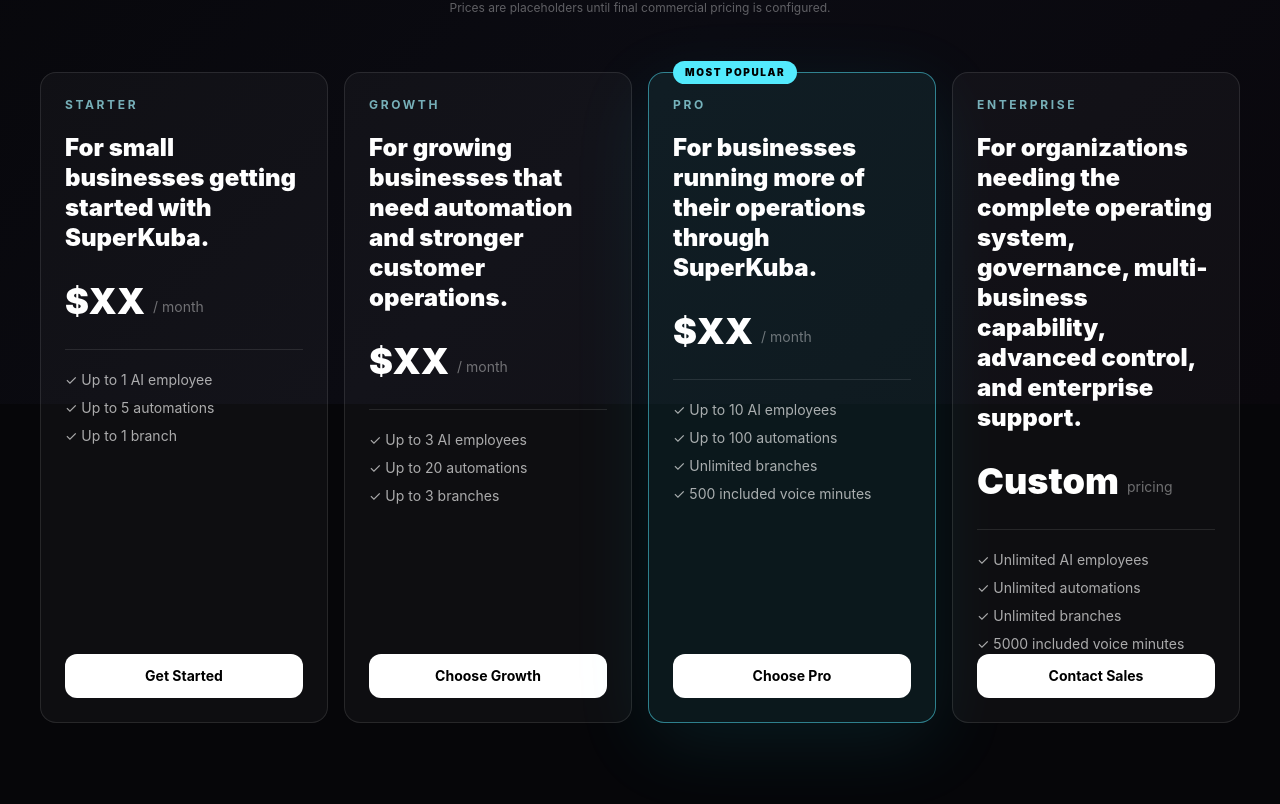
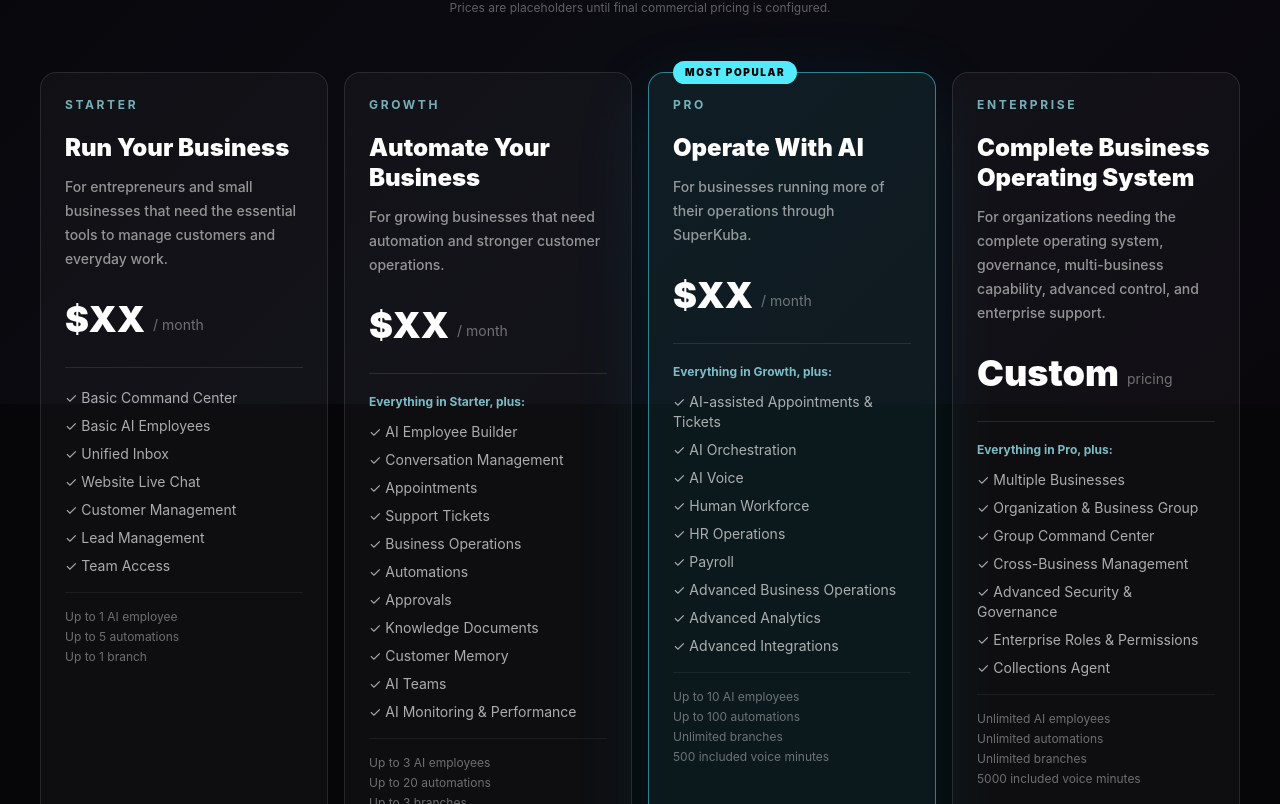
Before and after one commit to billygomez007/kuba-web, a Next.js app: page /pricing in a window 1280 px wide. Shown: the part 396-1200 px from the top of the page. Built offline with nearby package versions, Linux system fonts and the light colour scheme.

Commit message:
Simplify SuperKuba four-tier pricing presentation

```diff
--- a/app/pricing/page.tsx
+++ b/app/pricing/page.tsx
@@ -17,11 +17,11 @@
     "Compare SuperKuba Starter, Growth, Pro, and Enterprise plans and the capabilities included in each operating level.",
 };
 
-const pricingCopy: Record<PlanId, { price: string; billingLabel: string; description: string; cta: string; recommended?: boolean }> = {
-  starter: { price: "$XX", billingLabel: "/ month", description: "For small businesses getting started with SuperKuba.", cta: "Get Started" },
-  growth: { price: "$XX", billingLabel: "/ month", description: "For growing businesses that need automation and stronger customer operations.", cta: "Choose Growth" },
-  pro: { price: "$XX", billingLabel: "/ month", description: "For businesses running more of their operations through SuperKuba.", cta: "Choose Pro", recommended: true },
-  enterprise: { price: "Custom", billingLabel: "pricing", description: "For organizations needing the complete operating system, governance, multi-business capability, advanced control, and enterprise support.", cta: "Contact Sales" },
+const pricingCopy: Record<PlanId, { price: string; billingLabel: string; tagline: string; positioning: string; cta: string; recommended?: boolean }> = {
+  starter: { price: "$XX", billingLabel: "/ month", tagline: "Run Your Business", positioning: "For entrepreneurs and small businesses that need the essential tools to manage customers and everyday work.", cta: "Get Started" },
+  growth: { price: "$XX", billingLabel: "/ month", tagline: "Automate Your Business", positioning: "For growing businesses that need automation and stronger customer operations.", cta: "Choose Growth" },
+  pro: { price: "$XX", billingLabel: "/ month", tagline: "Operate With AI", positioning: "For businesses running more of their operations through SuperKuba.", cta: "Choose Pro", recommended: true },
+  enterprise: { price: "Custom", billingLabel: "pricing", tagline: "Complete Business Operating System", positioning: "For organizations needing the complete operating system, governance, multi-business capability, advanced control, and enterprise support.", cta: "Contact Sales" },
 };
 
 const categoryLabels: Record<string, string> = {
@@ -114,6 +114,56 @@
   "command_center.basic", "ai_workforce.core", "ai_workforce.builder", "ai_workforce.teams", "ai_workforce.deployment", "ai_workforce.orchestration", "ai_workforce.monitoring", "ai_workforce.performance", "ai_workforce.voice", "ai_workforce.simulator", "ai_workforce.marketplace", "human_workforce.core", "human_workforce.hr", "human_workforce.attendance", "human_workforce.leave", "human_workforce.payroll", "human_workforce.teams", "customer_ops.core", "customer_ops.inbox", "customer_ops.customers", "customer_ops.leads", "customer_ops.conversations", "customer_ops.followups", "customer_ops.handoffs", "customer_ops.appointments", "customer_ops.tickets", "customer_ops.ai_assist", "business_ops.core", "business_ops.tasks", "business_ops.approvals", "business_ops.automations", "business_ops.workflows", "business_ops.documents", "business_ops.alerts", "intelligence.basic", "intelligence.advanced", "intelligence.sales", "intelligence.customer", "intelligence.ai_workforce", "intelligence.human_workforce", "intelligence.operations", "intelligence.reports", "integrations.core", "integrations.communication", "integrations.social", "integrations.calendar", "integrations.payments", "integrations.accounting", "integrations.crm", "integrations.external_apps", "integrations.developer_api", "business_brain.core", "business_brain.sources", "business_brain.documents", "business_brain.memory", "business_brain.instructions", "business_brain.management", "admin.team_staff", "admin.billing",
 ]);
 
+const cardPresentation: Partial<Record<Capability, { label: string; tier: PlanId }>> = {
+  "command_center.basic": { label: "Basic Command Center", tier: "starter" },
+  "ai_workforce.core": { label: "Basic AI Employees", tier: "starter" },
+  "customer_ops.inbox": { label: "Unified Inbox", tier: "starter" },
+  "integrations.communication": { label: "Website Live Chat", tier: "starter" },
+  "customer_ops.customers": { label: "Customer Management", tier: "starter" },
+  "customer_ops.leads": { label: "Lead Management", tier: "starter" },
+  "business_ops.tasks": { label: "Tasks", tier: "starter" },
+  "admin.team_staff": { label: "Team Access", tier: "starter" },
+  "intelligence.basic": { label: "Basic Reporting", tier: "starter" },
+  "ai_workforce.builder": { label: "AI Employee Builder", tier: "growth" },
+  "customer_ops.conversations": { label: "Conversation Management", tier: "growth" },
+  "customer_ops.appointments": { label: "Appointments", tier: "growth" },
+  "customer_ops.tickets": { label: "Support Tickets", tier: "growth" },
+  "business_ops.core": { label: "Business Operations", tier: "growth" },
+  "business_ops.automations": { label: "Automations", tier: "growth" },
+  "business_ops.approvals": { label: "Approvals", tier: "growth" },
+  "business_brain.documents": { label: "Knowledge Documents", tier: "growth" },
+  "business_brain.memory": { label: "Customer Memory", tier: "growth" },
+  "ai_workforce.teams": { label: "AI Teams", tier: "growth" },
+  "customer_ops.ai_assist": { label: "AI-assisted Appointments & Tickets", tier: "pro" },
+  "ai_workforce.orchestration": { label: "AI Orchestration", tier: "pro" },
+  "ai_workforce.voice": { label: "AI Voice", tier: "pro" },
+  "ai_workforce.monitoring": { label: "AI Monitoring & Performance", tier: "growth" },
+  "human_workforce.core": { label: "Human Workforce", tier: "pro" },
+  "human_workforce.hr": { label: "HR Operations", tier: "pro" },
+  "human_workforce.payroll": { label: "Payroll", tier: "pro" },
+  "business_ops.workflows": { label: "Advanced Business Operations", tier: "pro" },
+  "intelligence.advanced": { label: "Advanced Analytics", tier: "pro" },
+  "integrations.external_apps": { label: "Advanced Integrations", tier: "pro" },
+  "enterprise.multi_business": { label: "Multiple Businesses", tier: "enterprise" },
+  "enterprise.organization": { label: "Organization & Business Group", tier: "enterprise" },
+  "enterprise.group_command_center": { label: "Group Command Center", tier: "enterprise" },
+  "enterprise.cross_business_analytics": { label: "Cross-Business Management", tier: "enterprise" },
+  "enterprise.advanced_governance": { label: "Advanced Security & Governance", tier: "enterprise" },
+  "admin.roles_permissions": { label: "Enterprise Roles & Permissions", tier: "enterprise" },
+  "integrations.developer_api": { label: "Developer API & API Keys", tier: "enterprise" },
+  "ai_workforce.collections": { label: "Collections Agent", tier: "enterprise" },
+};
+
+const cardFeatureOrder = Object.entries(cardPresentation) as Array<[Capability, { label: string; tier: PlanId }]>;
+
+function cardFeatures(plan: typeof planDefinitions[number]) {
+  const planIndex = planOrder.indexOf(plan.id);
+  const previousPlan = planDefinitions[planIndex - 1];
+  return cardFeatureOrder
+    .filter(([capability, presentation]) => plan.capabilities.includes(capability) && presentation.tier === plan.id && (!previousPlan || !previousPlan.capabilities.includes(capability)))
+    .map(([, presentation]) => presentation);
+}
+
 function labelFor(capability: Capability) {
   return capabilityLabels[capability] || capability.split(".").at(-1)?.replaceAll("_", " ") || capability;
 }
@@ -157,13 +207,20 @@
           {planOrder.map((planId) => {
             const plan = planDefinitions.find((item) => item.id === planId)!;
             const copy = pricingCopy[planId];
+            const features = cardFeatures(plan);
+            const previousPlan = planOrder[planOrder.indexOf(planId) - 1];
             return (
               <article key={planId} className={`relative flex flex-col rounded-2xl border p-6 ${copy.recommended ? "border-cyan-300/50 bg-cyan-300/[0.08] shadow-[0_20px_80px_rgba(34,211,238,0.1)]" : "border-white/10 bg-white/[0.035]"}`}>
                 {copy.recommended && <span className="absolute -top-3 left-6 rounded-full bg-cyan-300 px-3 py-1 text-[10px] font-black uppercase tracking-[0.16em] text-black">Most popular</span>}
                 <p className="text-xs font-bold uppercase tracking-[0.22em] text-cyan-200/70">{plan.name}</p>
-                <h2 className="mt-5 min-h-16 text-2xl font-black leading-tight">{copy.description}</h2>
+                <p className="mt-5 text-2xl font-black leading-tight">{copy.tagline}</p>
+                <h2 className="mt-3 min-h-14 text-sm font-medium leading-6 text-white/55">{copy.positioning}</h2>
                 <div className="mt-7 flex items-end gap-2"><span className="text-4xl font-black">{copy.price}</span><span className="pb-1 text-sm text-white/40">{copy.billingLabel}</span></div>
-                <ul className="mt-7 min-h-28 space-y-2 border-t border-white/10 pt-5 text-sm text-white/65">{limitCopy(planId).map((item) => <li key={item}>✓ {item}</li>)}</ul>
+                <div className="mt-7 border-t border-white/10 pt-5">
+                  {previousPlan && <p className="mb-3 text-xs font-bold text-cyan-200/75">Everything in {planDefinitions.find((item) => item.id === previousPlan)?.name}, plus:</p>}
+                  <ul className="space-y-2 text-sm text-white/65">{features.map((feature) => <li key={feature.label}>✓ {feature.label}</li>)}</ul>
+                  <ul className="mt-4 space-y-1 border-t border-white/[0.06] pt-4 text-xs text-white/40">{limitCopy(planId).map((item) => <li key={item}>{item}</li>)}</ul>
+                </div>
                 <Link href={planId === "enterprise" ? "/demo" : "/signup"} className="mt-auto rounded-xl bg-white px-4 py-3 text-center text-sm font-bold text-black transition hover:bg-cyan-100">{copy.cta}</Link>
               </article>
             );
```
Also changed, not shown: 1 other file (tests, documents, lock files or other folders).
